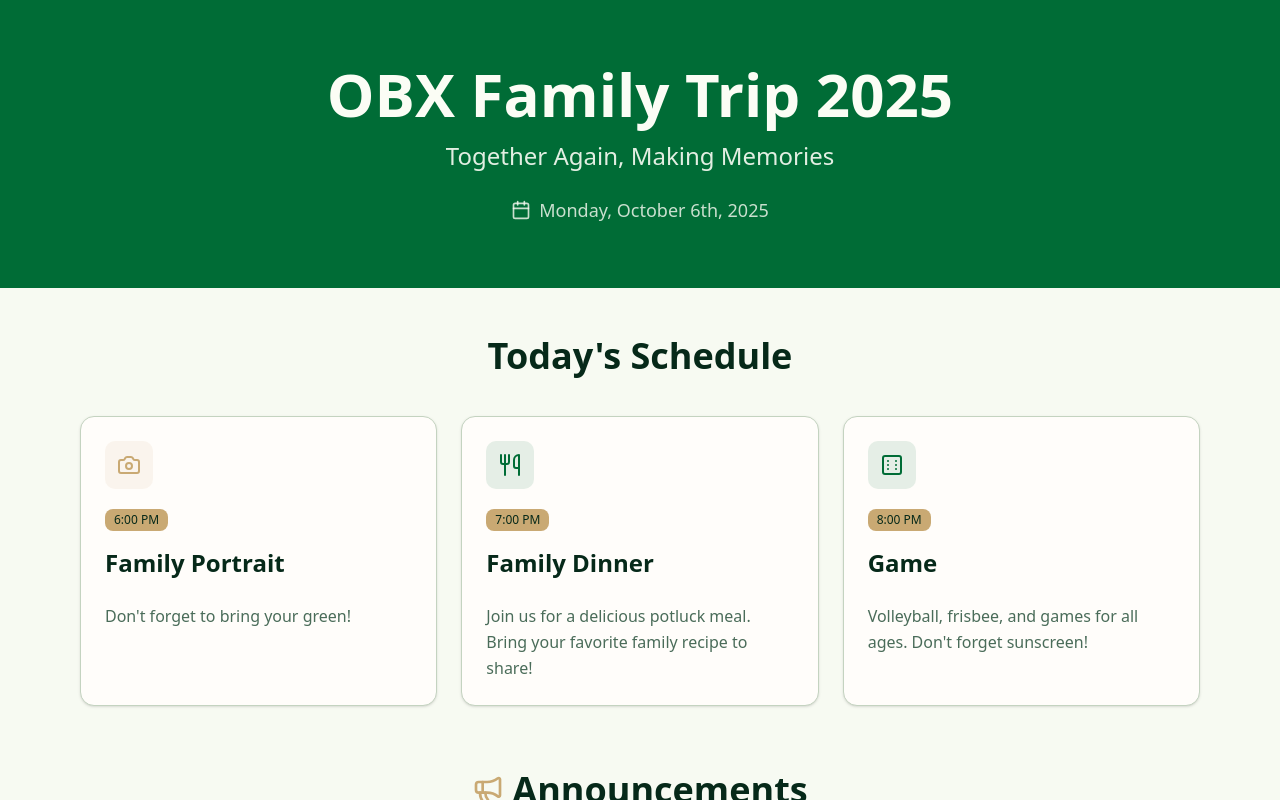
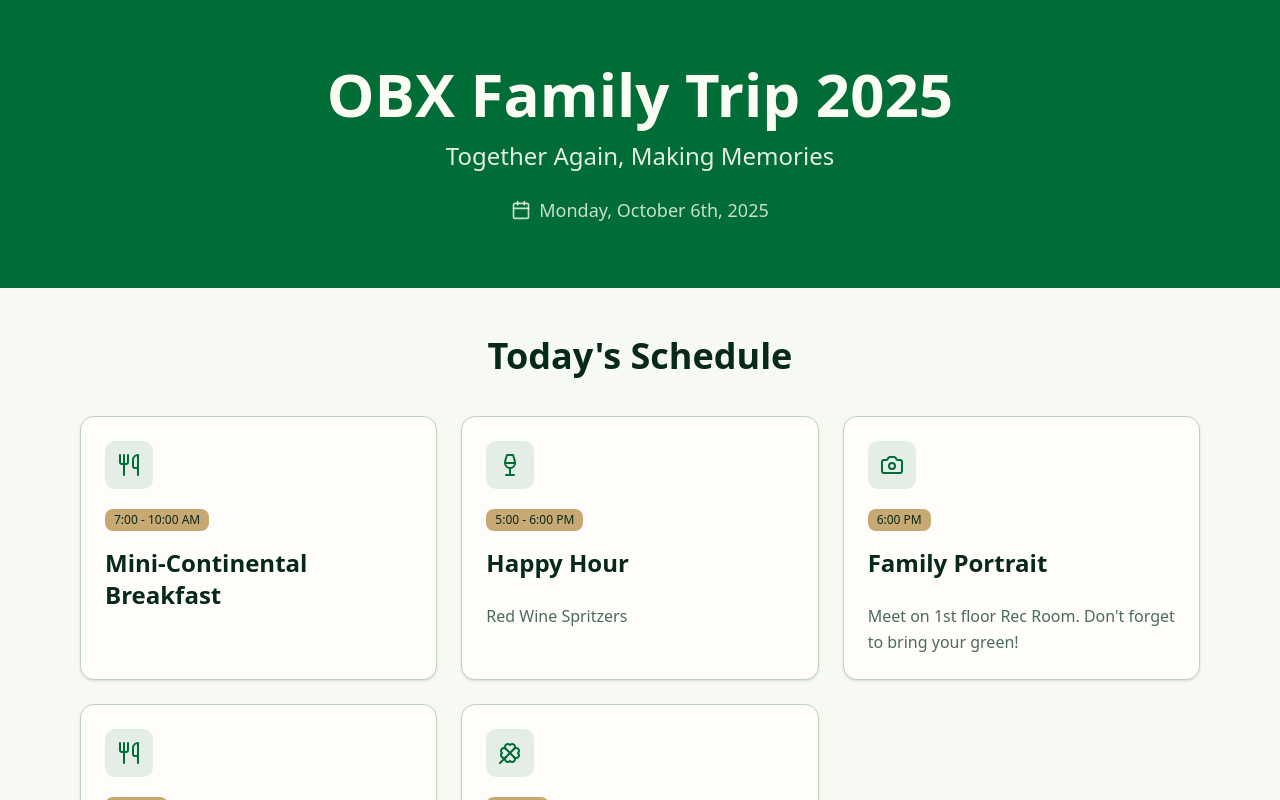
Before and after one commit to cmdarcy/family-website, a React (Vite) app: page / in a window 1280 px wide. Shown: the top 800 px of the page. Built offline with nearby package versions, Linux system fonts and the light colour scheme.

Commit message:
update schedule

```diff
--- a/src/App.tsx
+++ b/src/App.tsx
@@ -6,31 +6,52 @@ import {
   CardTitle,
 } from "@/components/ui/card";
 import { Badge } from "@/components/ui/badge";
-import { Calendar, Megaphone, Camera, Utensils, Dice6 } from "lucide-react";
+import {
+  Calendar,
+  Megaphone,
+  Camera,
+  Utensils,
+  Wine,
+  Clover,
+} from "lucide-react";
 
 function App() {
   const scheduleItems = [
     {
+      time: "7:00 - 10:00 AM",
+      title: "Mini-Continental Breakfast",
+      location: "Main Kitchen",
+      icon: Utensils,
+      color: "bg-primary/10 text-primary",
+    },
+    {
+      time: "5:00 - 6:00 PM",
+      title: "Happy Hour",
+      description: "Red Wine Spritzers",
+      location: "Poolside",
+      icon: Wine,
+      color: "bg-primary/10 text-primary",
+    },
+    {
       time: "6:00 PM",
       title: "Family Portrait",
-      description: "Don't forget to bring your green!",
+      location: "1st floor Rec Room",
+      description:
+        "Meet on 1st floor Rec Room. Don't forget to bring your green!",
       icon: Camera,
-      color: "bg-accent/10 text-accent",
+      color: "bg-primary/10 text-primary",
     },
     {
       time: "7:00 PM",
-      title: "Family Dinner",
-      description:
-        "Join us for a delicious potluck meal. Bring your favorite family recipe to share!",
+      title: "Family Welcome Dinner",
       icon: Utensils,
       color: "bg-primary/10 text-primary",
     },
     {
       time: "8:00 PM",
-      title: "Game",
-      description:
-        "Volleyball, frisbee, and games for all ages. Don't forget sunscreen!",
-      icon: Dice6,
+      title: "Irish and Genealogy Night",
+      location: "Main Hall",
+      icon: Clover,
       color: "bg-primary/10 text-primary",
     },
   ];
@@ -154,7 +175,9 @@ function App() {
 
           <Card className="overflow-hidden">
             <CardHeader>
-              <CardTitle className="text-3xl font-bold">Irish Night</CardTitle>
+              <CardTitle className="text-3xl font-bold text-center">
+                Irish Night
+              </CardTitle>
             </CardHeader>
             <CardContent>
               <img
```
